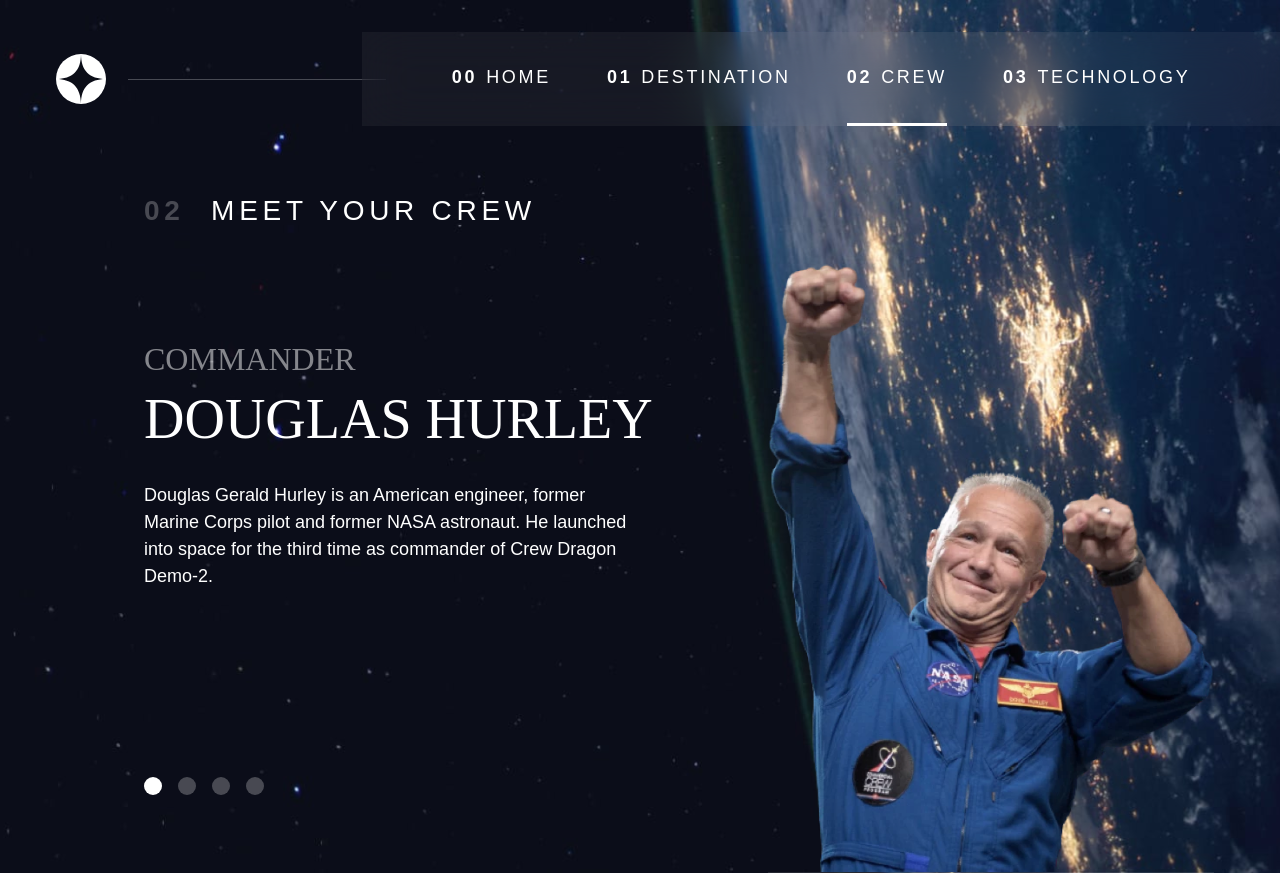
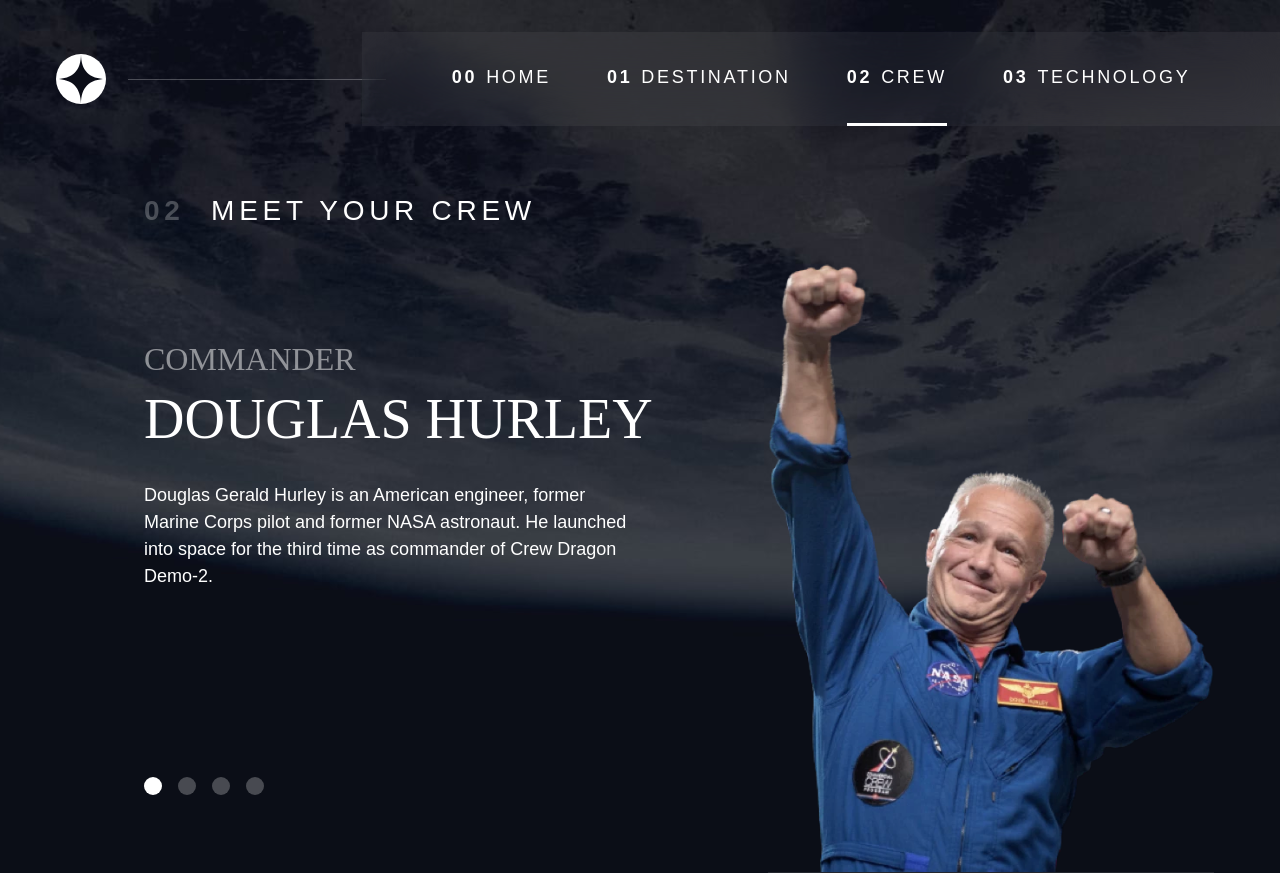
Before and after one commit to olaide-hok/space-tourism, a Next.js app: page /crew in a window 1280 px wide. Built offline with nearby package versions, Linux system fonts and the light colour scheme.

Commit message:
set className based on pathname

```diff
--- a/app/layout.jsx
+++ b/app/layout.jsx
@@ -1,10 +1,24 @@
+'use client';
 import '@/app/ui/index.css';
 import Navigation from '@/components/Navigation';
+import {usePathname} from 'next/navigation';
 
 export default function RootLayout({children}) {
+    const pathname = usePathname();
+    const classToUse =
+        pathname === '/'
+            ? 'home'
+            : pathname === '/destination'
+            ? 'destination'
+            : pathname === '/crew'
+            ? 'crew'
+            : pathname === '/technology'
+            ? 'technology'
+            : '';
+
     return (
         <html lang="en">
-            <body className="home">
+            <body className={classToUse}>
                 <Navigation />
                 {children}
             </body>
```
